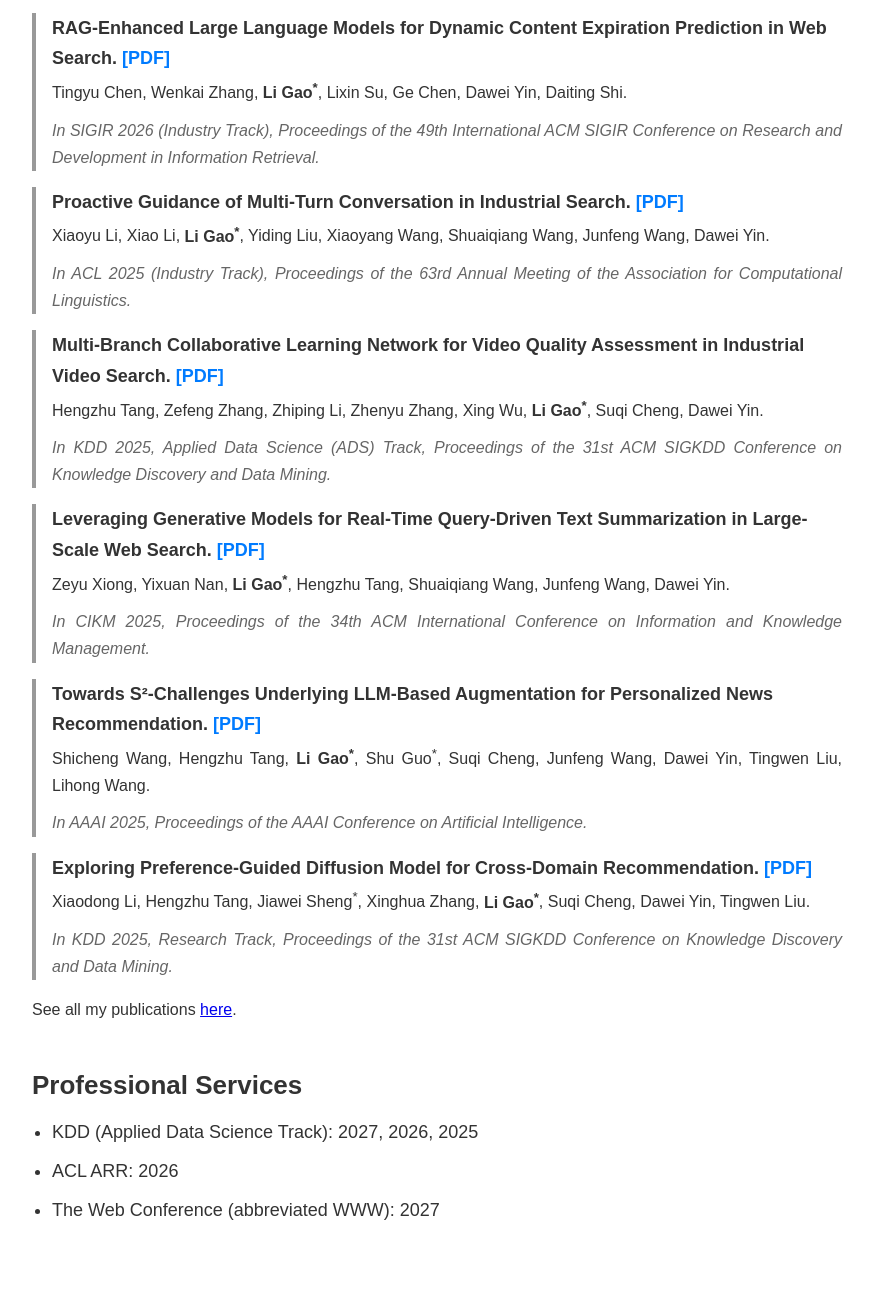
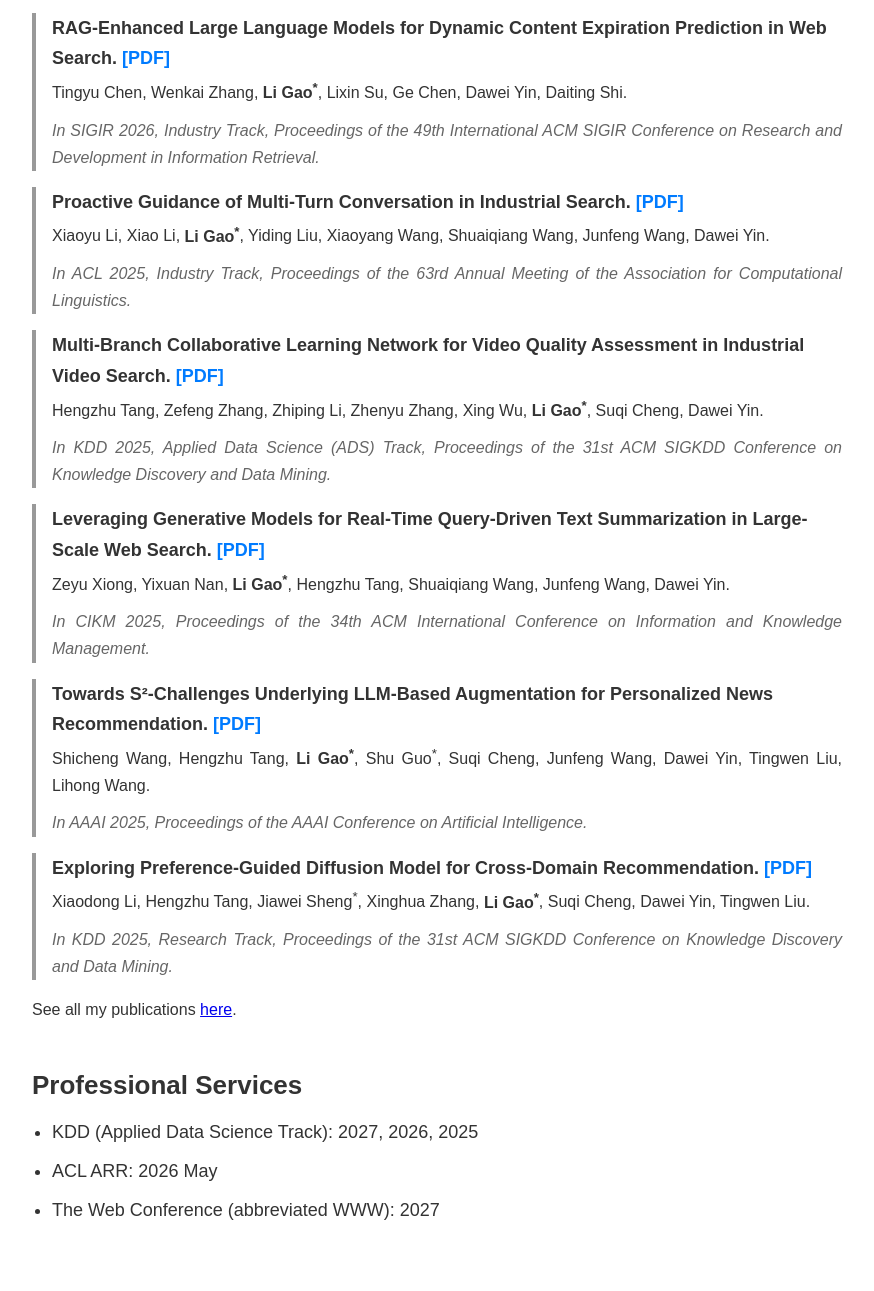
Before and after one commit to gaoli-sinh/gaoli-sinh.github.io, a plain HTML site: page index.html in a window 1280 px wide. Shown: the part 1029-2320 px from the top of the page, without its empty margins (358-1232 px from the left). Drawn offline with Linux system fonts and the light colour scheme.

Commit message:
Update paper venue descriptions and professional services

```diff
--- a/index.html
+++ b/index.html
@@ -112,12 +112,12 @@
                   <li>
                       <span class="paper-title"> RAG-Enhanced Large Language Models for Dynamic Content Expiration Prediction in Web Search. <a href="https://dl.acm.org/doi/10.1145/3805712.3808457" target="_blank" rel="noopener noreferrer">[PDF]</a> </span>
                       <p class="paper-authors">Tingyu Chen, Wenkai Zhang, <strong>Li Gao<sup>*</sup></strong>, Lixin Su, Ge Chen, Dawei Yin, Daiting Shi.</p>
-                      <p class="paper-venue">In SIGIR 2026 (Industry Track), Proceedings of the 49th International ACM SIGIR Conference on Research and Development in Information Retrieval.</p>
+                      <p class="paper-venue">In SIGIR 2026, Industry Track, Proceedings of the 49th International ACM SIGIR Conference on Research and Development in Information Retrieval.</p>
                    </li>
                    <li>
                       <span class="paper-title">Proactive Guidance of Multi-Turn Conversation in Industrial Search. <a href="https://aclanthology.org/2025.acl-industry.50.pdf" target="_blank" rel="noopener noreferrer">[PDF]</a> </span>
                       <p class="paper-authors">Xiaoyu Li, Xiao Li, <strong>Li Gao<sup>*</sup></strong>, Yiding Liu, Xiaoyang Wang, Shuaiqiang Wang, Junfeng Wang, Dawei Yin.</p>
-                      <p class="paper-venue">In ACL 2025 (Industry Track), Proceedings of the 63rd Annual Meeting of the Association for Computational Linguistics.</p>
+                      <p class="paper-venue">In ACL 2025, Industry Track, Proceedings of the 63rd Annual Meeting of the Association for Computational Linguistics.</p>
                    </li>
                    <li>
                       <span class="paper-title">Multi-Branch Collaborative Learning Network for Video Quality Assessment in Industrial Video Search. <a href="https://dl.acm.org/doi/pdf/10.1145/3690624.3709408" target="_blank" rel="noopener noreferrer">[PDF]</a> </span>
@@ -147,7 +147,7 @@
                 <h2>Professional Services</h2>
                 <ul>
                   <li>KDD (Applied Data Science Track): 2027, 2026, 2025</li>
-                  <li>ACL ARR: 2026 </li>
+                  <li>ACL ARR: 2026 May </li>
                   <li>The Web Conference (abbreviated WWW): 2027 </li>
                 </ul>
             </div>
```
